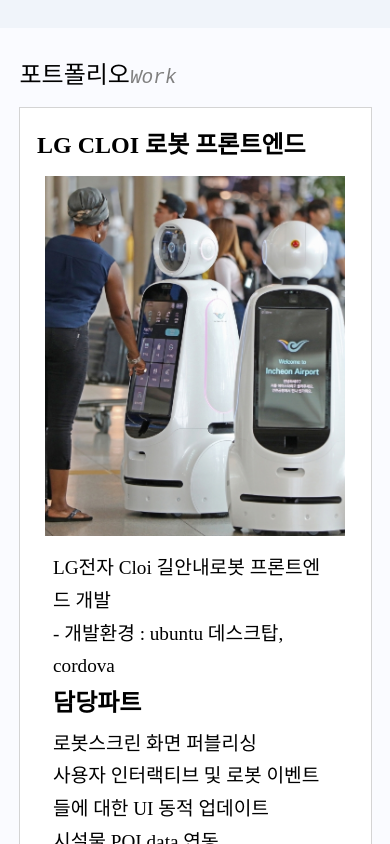
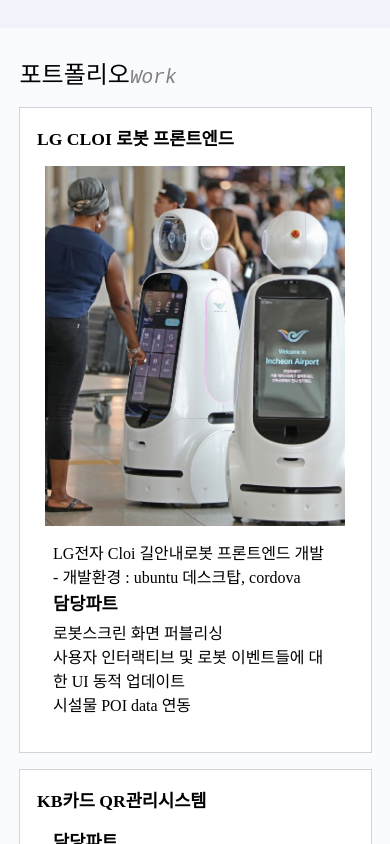
Before and after one commit to present1602/mscy, a React (Create React App) app: page / in a window 390 px wide. Shown: the part 3200-4044 px from the top of the page. Built offline with nearby package versions, Linux system fonts and the light colour scheme.

Commit message:
css 수정

```diff
--- a/src/components/common.css
+++ b/src/components/common.css
@@ -38,4 +38,11 @@
   .projectBox{
     display: block;
   }
+  h2{
+    font-size: 1.1em
+  }
+  .projectBox p{
+    line-height: 1.5em;
+    font-size: 1em;
+  }
 }
--- a/src/screens/Skills/index.tsx
+++ b/src/screens/Skills/index.tsx
@@ -17,6 +17,7 @@
     const skillsData = state.skills
     console.log("skillsData : ",  skillsData)
     setSkills(skillsData);
+
     // const skills = state.skills.frontend
     // const bks = state.skills.backend
     // const dbs = state.skills.dbs
@@ -31,7 +32,7 @@
         <div style={{ padding: '30px 10px'}}>
           <p className="langGroupTitle">Frontend</p>
           <div className="gridbox-5col">
-            { skills.frontend.map( (el: string) => {
+            { skills && skills.frontend.map( (el: string) => {
               return (
                 <div className="proLangImgBox" key={Math.random()}>
                   <img src={ require('../../assets/images/langlogo/frontend/' + el + '.png') }/>
@@ -42,7 +43,7 @@
 
           <p className="langGroupTitle">Backend</p>
           <div className="gridbox-3col">
-            { skills.backend.map( (el: string) => {
+            { skills && skills.backend.map( (el: string) => {
               return (
                 <div className="proLangImgBox" key={Math.random()}>
                   <img src={ require('../../assets/images/langlogo/backend/' + el + '.png') }/>
@@ -53,7 +54,7 @@
 
           <p className="langGroupTitle">Database</p>
           <div className="gridbox-3col">
-            { skills.dbs.map( (el: string)=> {
+            { skills && skills.dbs.map( (el: string)=> {
               return (
                 <div className="proLangImgBox" key={Math.random()}>
                   <img src={ require('../../assets/images/langlogo/db/' + el + '.png') }/>
@@ -64,7 +65,7 @@
 
           <p className="langGroupTitle">Server</p>
           <div className="gridbox-3col">
-            { skills.servers.map( (el: string) => {
+            { skills && skills.servers.map( (el: string) => {
               return (
                 <div className="proLangImgBox" key={Math.random()}>
                   <img src={ require('../../assets/images/langlogo/server/' + el + '.png') }/>
```
